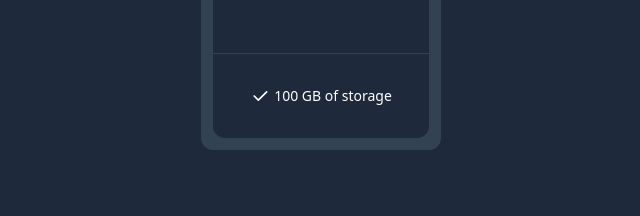
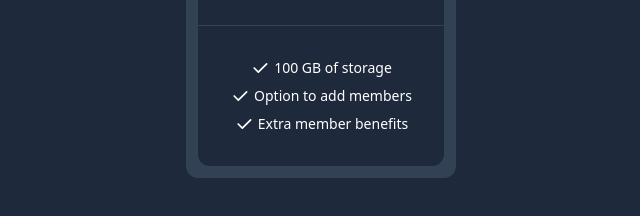
Before and after one commit to MdRayhanAhmed/pricing-cards, a plain HTML site: page index.html in a window 1280 px wide. Shown: the part 458-674 px from the top of the page, without its empty margins (319-959 px from the left). Drawn offline with nearby package versions, Linux system fonts and the light colour scheme.

Commit message:
complete basic card

```diff
--- a/index.html
+++ b/index.html
@@ -51,6 +51,40 @@
                 </svg>
                 <span class="text-sm ml-1">100 GB of storage</span>
               </div>
+              <!-- List Item 2 -->
+              <div class="flex justify-center">
+                <svg
+                  xmlns="http://www.w3.org/2000/svg"
+                  class="w-5 h-5"
+                  viewBox="0 0 24 24"
+                  stroke-width="2"
+                  stroke="currentColor"
+                  fill="none"
+                  stroke-linecap="round"
+                  stroke-linejoin="round"
+                >
+                  <path stroke="none" d="M0 0h24v24H0z" fill="none" />
+                  <path d="M5 12l5 5l10 -10" />
+                </svg>
+                <span class="text-sm ml-1">Option to add members</span>
+              </div>
+              <!-- List Item 3 -->
+              <div class="flex justify-center">
+                <svg
+                  xmlns="http://www.w3.org/2000/svg"
+                  class="w-5 h-5"
+                  viewBox="0 0 24 24"
+                  stroke-width="2"
+                  stroke="currentColor"
+                  fill="none"
+                  stroke-linecap="round"
+                  stroke-linejoin="round"
+                >
+                  <path stroke="none" d="M0 0h24v24H0z" fill="none" />
+                  <path d="M5 12l5 5l10 -10" />
+                </svg>
+                <span class="text-sm ml-1">Extra member benefits</span>
+              </div>
             </div>
           </div>
         </div>
```
